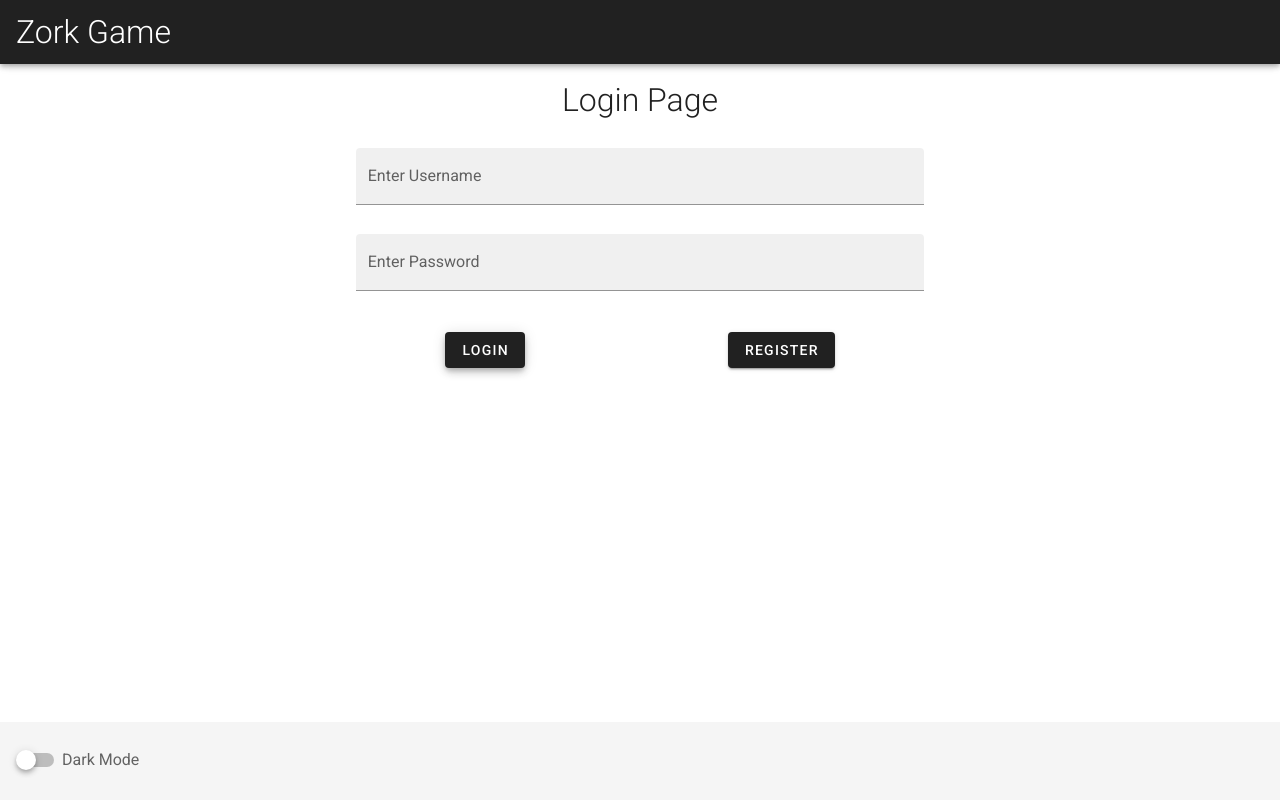
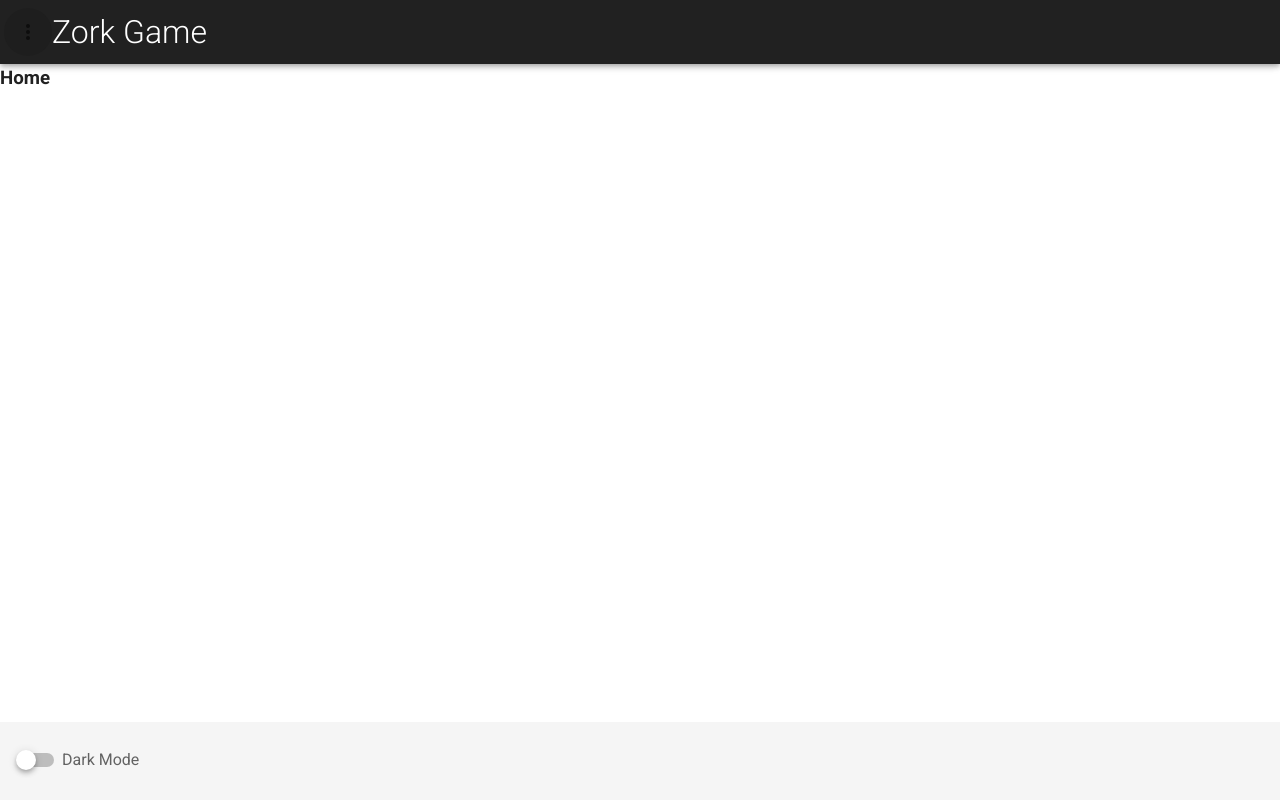
Before and after one commit to upside-down-cubes/multiplayer-zork-frontend, a Vue app: page /home in a window 1280 px wide. Built offline with nearby package versions, Linux system fonts and the light colour scheme.

Commit message:
Implement vue-router

```diff
--- a/package.json
+++ b/package.json
@@ -10,6 +10,7 @@
   "dependencies": {
     "core-js": "^3.6.5",
     "vue": "^2.6.11",
+    "vue-router": "^3.5.2",
     "vuetify": "^2.4.0"
   },
   "devDependencies": {
--- a/src/App.vue
+++ b/src/App.vue
@@ -1,13 +1,16 @@
 <template>
   <v-app>
     <v-app-bar app color="#212121">
+      <v-btn to="/home" icon>
+        <v-icon>mdi-dots-vertical</v-icon>
+      </v-btn>
       <div class="d-flex align-center">
         <h1 class="white--text font-weight-light">Zork Game</h1>
       </div>
     </v-app-bar>
 
     <v-main>
-      <Login />
+      <router-view></router-view>
     </v-main>
 
     <v-footer fixed>
@@ -22,14 +25,8 @@
 </template>
 
 <script>
-import Login from "./components/Login";
-
 export default {
   name: "App",
-
-  components: {
-    Login,
-  },
 
   data: () => ({
     //
--- a/src/components/Home.vue
+++ b/src/components/Home.vue
@@ -1,13 +1,15 @@
 <template>
-
+  <div>
+    <h3>Home</h3>
+  </div>
 </template>
 
 <script>
 export default {
-  name: "Home"
-}
+  name: "Home",
+};
 </script>
 
-<style scoped>
+<!--<style scoped>-->
 
-</style>
+<!--</style>-->
--- a/src/main.js
+++ b/src/main.js
@@ -1,10 +1,32 @@
 import Vue from "vue";
+import VueRouter from "vue-router";
+
 import App from "./App.vue";
 import vuetify from "./plugins/vuetify";
+import Login from "./components/Login";
+import Home from "./components/Home";
+
+Vue.use(VueRouter);
+
+const routes = [
+  {
+    name: "Login",
+    path: "/login",
+    component: Login,
+  },
+  {
+    name: "Home",
+    path: "/home",
+    component: Home,
+  },
+];
+
+const router = new VueRouter({ mode: "history", routes: routes });
 
 Vue.config.productionTip = false;
 
 new Vue({
+  router,
   vuetify,
   render: (h) => h(App),
 }).$mount("#app");
```
Also changed, not shown: 1 other file (tests, documents, lock files or other folders).
